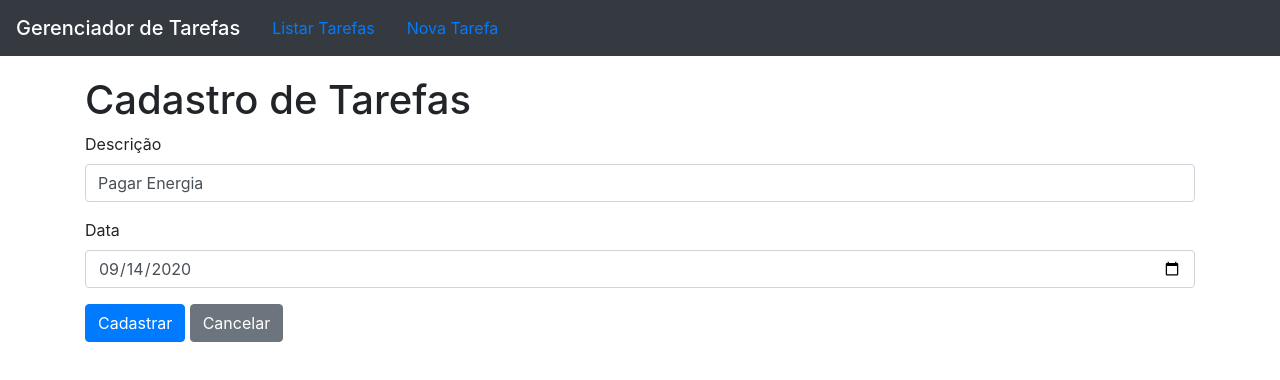
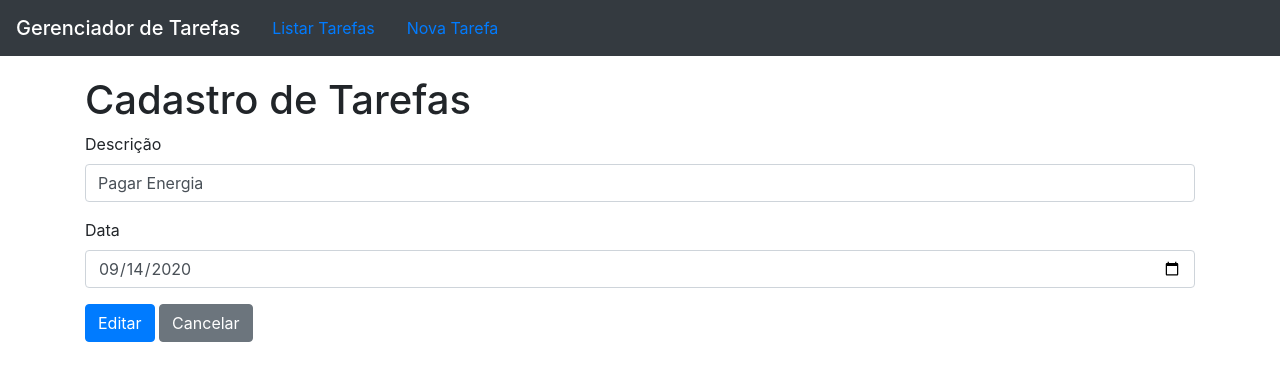
Before and after one commit to jopaulo666/gerenciador-tarefas-frontend, a React (Create React App) app: page /form/1 in a window 1280 px wide. Shown: the top 380 px of the page. Built offline with nearby package versions, Linux system fonts and the light colour scheme.

Commit message:
Alterando o nome do botão de acordo com a funcionalidade

```diff
--- a/src/components/TaskForm.js
+++ b/src/components/TaskForm.js
@@ -12,7 +12,8 @@ class TaskForm extends Component {
                 description: "",
                 whenToDo: ""
             },
-            redirect: false
+            redirect: false,
+            butttonName: "Cadastrar"
         }
 
         this.onSubmitHandler = this.onSubmitHandler.bind(this);
@@ -23,7 +24,7 @@ class TaskForm extends Component {
         const editId = this.props.match.params.id;
         if (editId) {
             const task = TaskService.load(~~editId);
-            this.setState({task: task});
+            this.setState({task: task, butttonName: "Editar"});
         }
     }
 
@@ -68,7 +69,7 @@ class TaskForm extends Component {
                             placeholder="Data da tarefa"
                             onChange={this.onInputChangeHandler}/>
                     </div>
-                    <button type="submit" class="btn btn-primary" title="Cadastrar">Cadastrar</button>
+                    <button type="submit" class="btn btn-primary" title="Cadastrar">{this.state.butttonName}</button>
                     &nbsp;
                     <button type="button" class="btn btn-secondary" title="Cancelar">Cancelar</button>
                 </form>
```
